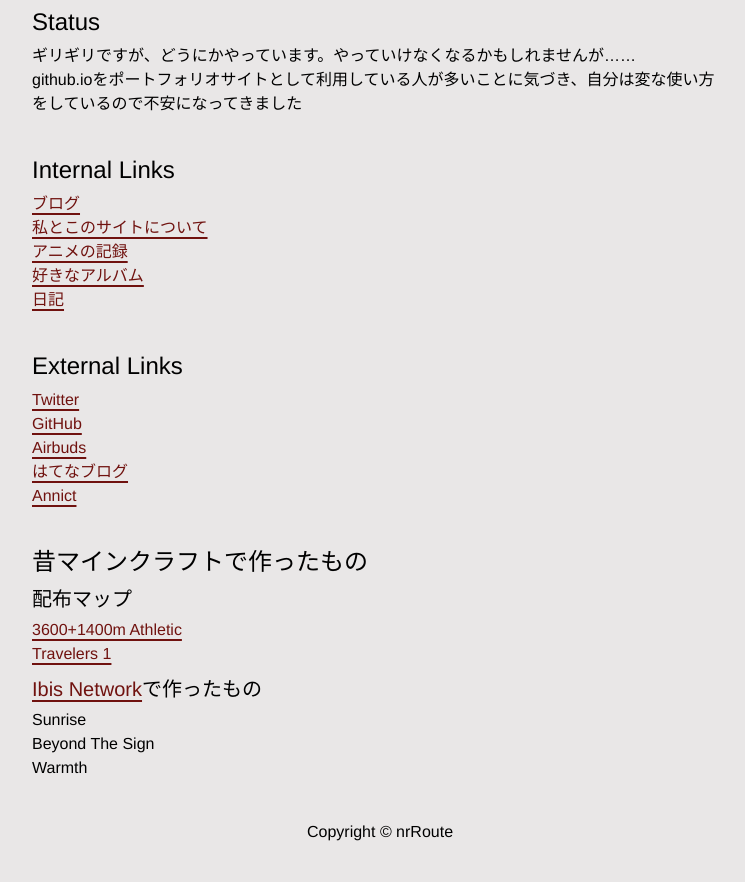
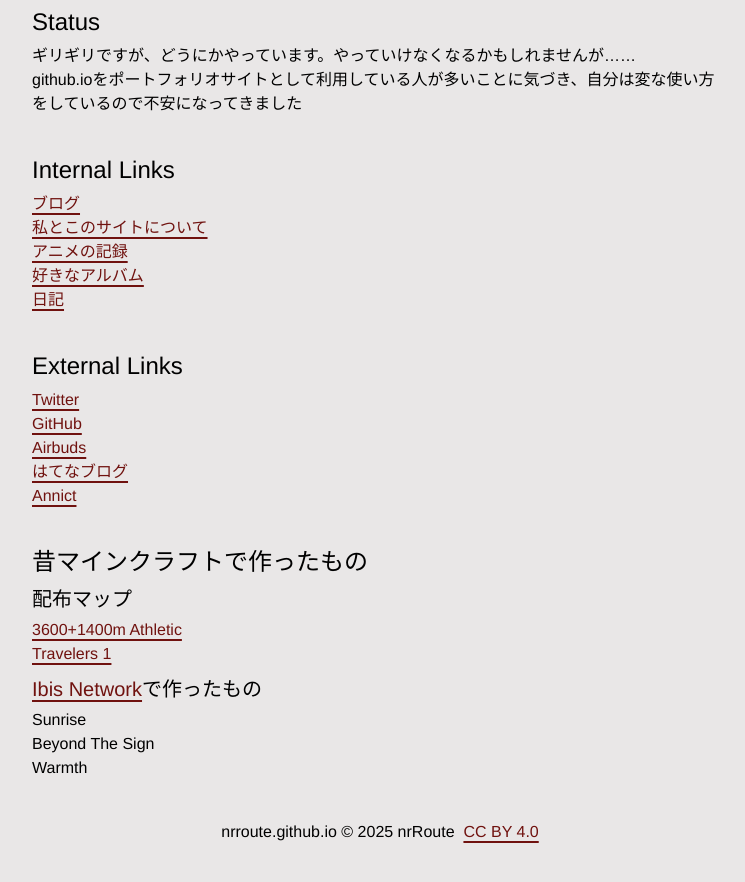
Before and after one commit to nrRoute/nrroute.net, an Astro site: page / in a window 1280 px wide. Shown: the part 76-958 px from the top of the page, without its empty margins (260-1005 px from the left). Built offline with nearby package versions, Linux system fonts and the light colour scheme; Astro itself is replaced by a stand-in of ours.

Commit message:
update: licence

```diff
--- a/src/components/Footer.astro
+++ b/src/components/Footer.astro
@@ -1,5 +1,6 @@
 <footer>
-  Copyright &copy; nrRoute
+  nrroute.github.io © 2025 nrRoute &nbsp;
+  <a href="https://creativecommons.org/licenses/by/4.0/">CC BY 4.0</a>
 </footer>
 
 <style>
```
